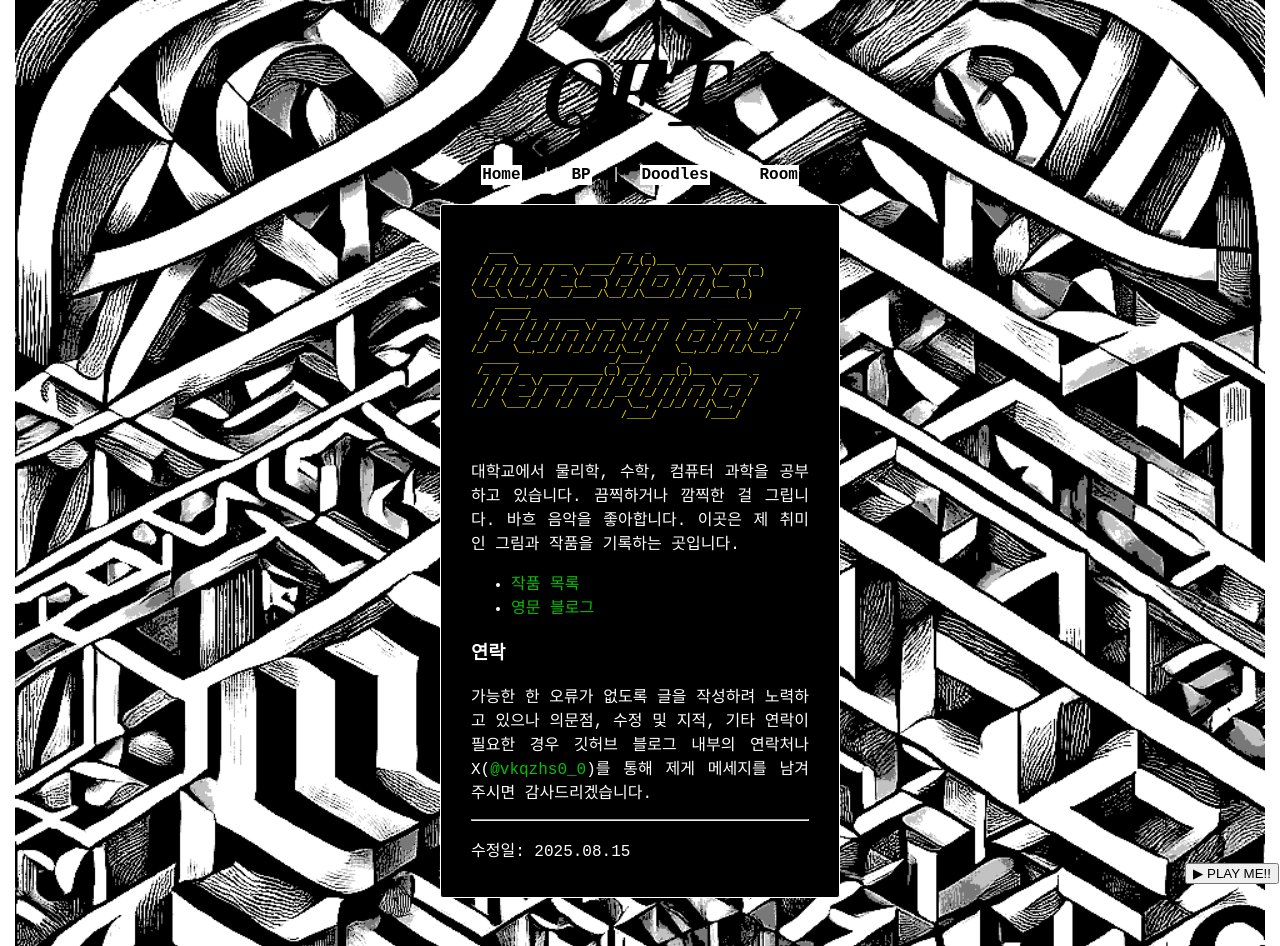
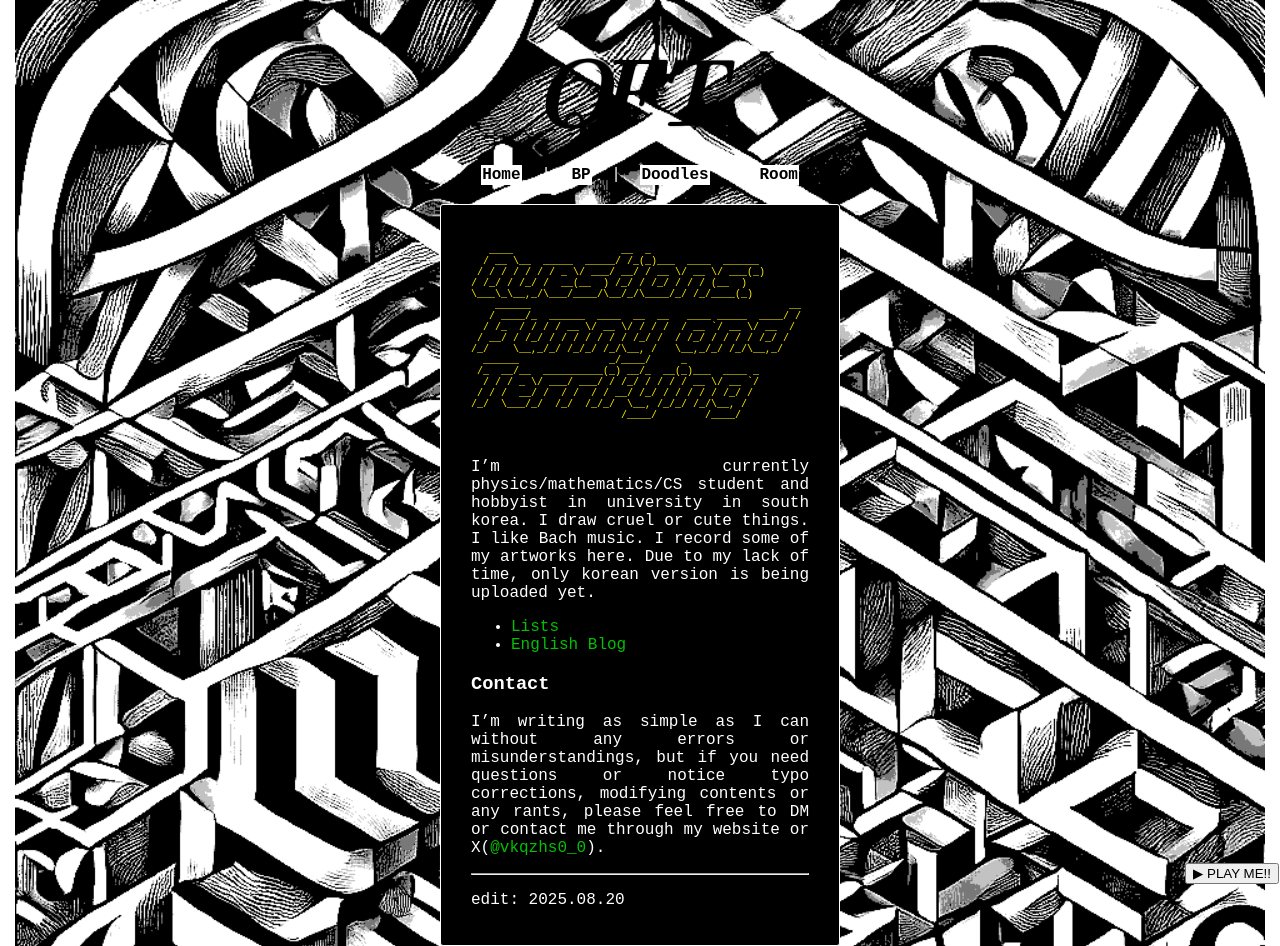
Before and after one commit to ki11dee/popcornparrot, a Jekyll site: the page built from index.md, in a window 1280 px wide. Built offline with Jekyll 4.4.1, drawn with Linux system fonts in a browser that asks for light colours; some web fonts are replaced.

Commit message:
edit index and sm files

```diff
--- a/index.md
+++ b/index.md
@@ -1,6 +1,6 @@
 ---
 layout: post
-date: 2025-08-15
+date: 2025-08-20
 ---
 
 <div class="ascii-art-container">
@@ -24,15 +24,12 @@ date: 2025-08-15
   </pre>
 </div>
 
-대학교에서 물리학, 수학, 컴퓨터 과학을 공부하고 있습니다. 끔찍하거나 깜찍한 걸 그립니다. 바흐 음악을 좋아합니다.
-이곳은 제 취미인 그림과 작품을 기록하는 곳입니다.
+I'm currently physics/mathematics/CS student and hobbyist in university in south korea. I draw cruel or cute things. I like Bach music. I record some of my artworks here. Due to my lack of time, only korean version is being uploaded yet.
+- [Lists](./List/list.html)
+- [English Blog](https://ki11dee.github.io/)
 
-- [작품 목록](./List/list.html)
-- [영문 블로그](https://ki11dee.github.io/)
+### Contact
+I'm writing as simple as I can without any errors or misunderstandings, but if you need questions or notice typo corrections, modifying contents or any rants, please feel free to DM or contact me through my website or X([@vkqzhs0_0](https://x.com/vkqzhs0_0)).
 
-### 연락
-가능한 한 오류가 없도록 글을 작성하려 노력하고 있으나 의문점, 수정 및 지적, 기타 연락이 필요한 경우 깃허브 블로그 내부의 연락처나 X([@vkqzhs0_0](https://x.com/vkqzhs0_0))를 통해 제게 메세지를 남겨 주시면 감사드리겠습니다.
-
-
----
-수정일: {{ page.date | date: "%Y.%m.%d" }}
+----
+edit: {{ page.date | date: "%Y.%m.%d" }}
```
Also changed, not shown: List/SM/2025/trinity/trinity.md (+2 -1 lines), index_ko.md (renamed from index_en.md, +10 -8 lines).
